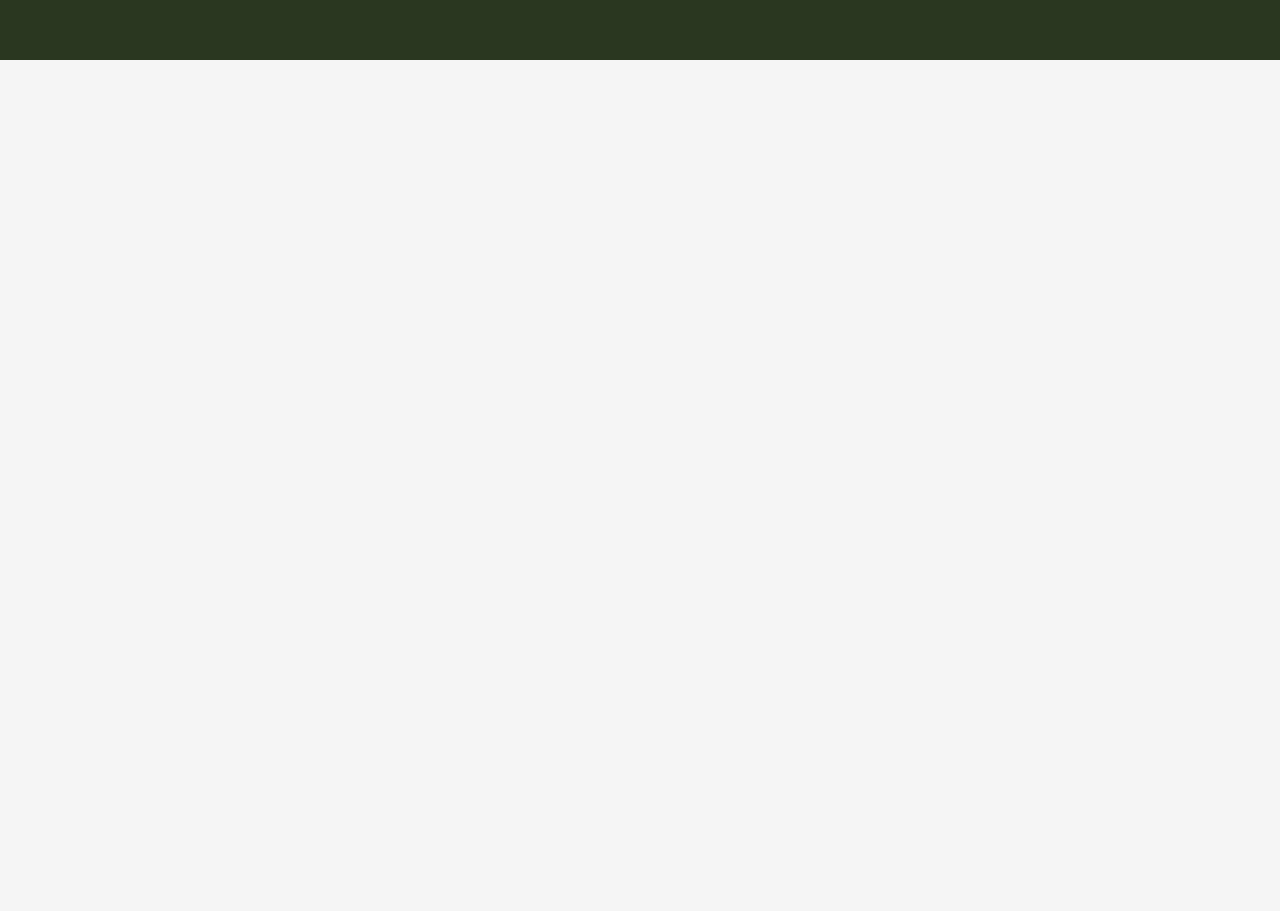
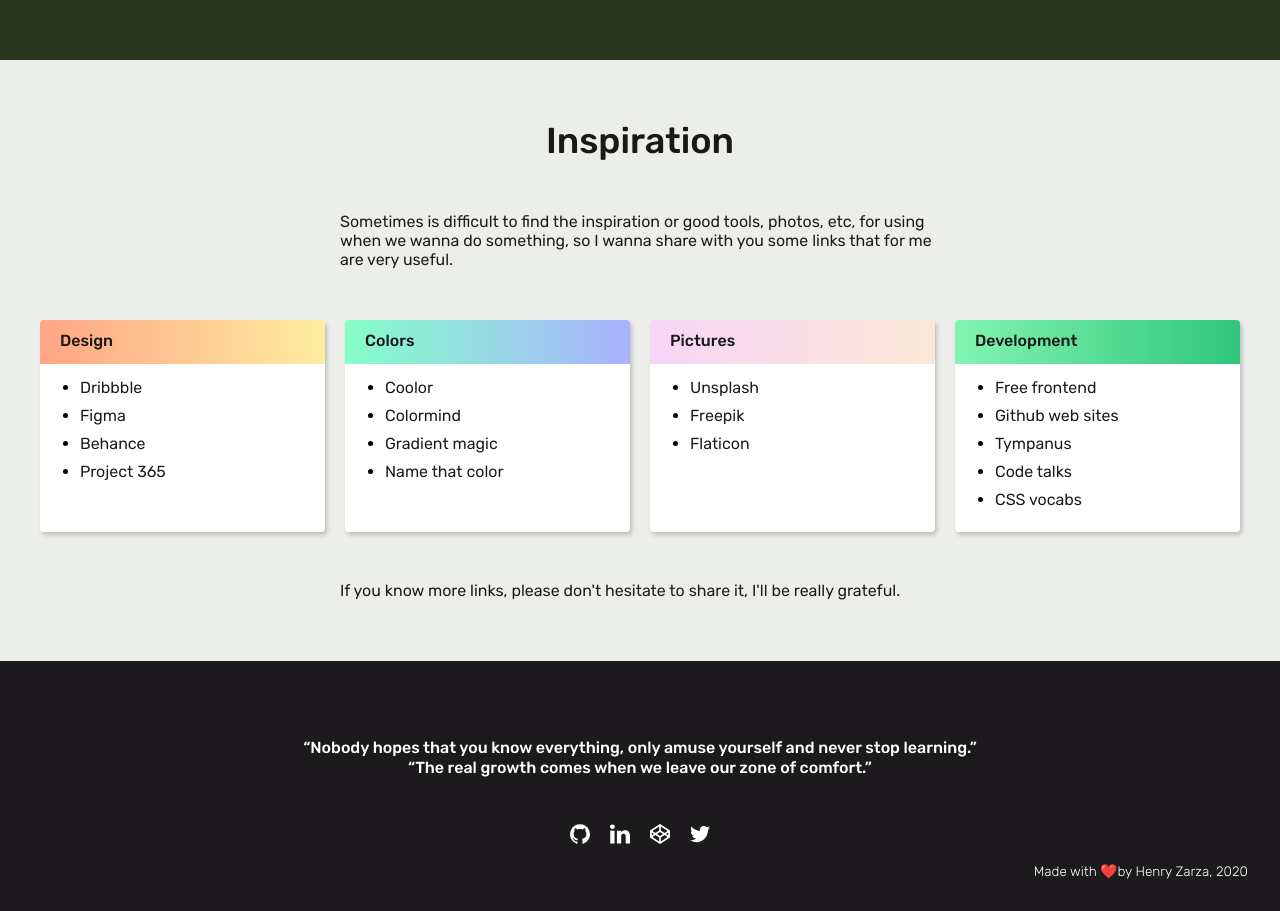
Before and after one commit to henryzarza/personal-page, a React (Create React App) app: page / in a window 1280 px wide. Shown: the part 3940-4851 px from the top of the page. Before the commit the page ends 4000 px from the top, so only its background shows below. Built offline with nearby package versions, Linux system fonts and the light colour scheme; no server answers.

Commit message:
Footer component

```diff
--- a/src/App.js
+++ b/src/App.js
@@ -7,6 +7,8 @@
 import WhatICanDo from './sections/WhatICanDo';
 import Projects from './sections/Projects';
 import Challenges from './sections/Challenges';
+import Inspiration from './sections/Inspiration';
+import Footer from './sections/Footer';
 import { LANGUAGES } from './constants';
 
 function App() {
@@ -27,6 +29,8 @@
         <WhatICanDo />
         <Projects />
         <Challenges />
+        <Inspiration />
+        <Footer />
       </main>
     </>
   );
--- a/src/components/SocialLinks/index.js
+++ b/src/components/SocialLinks/index.js
@@ -1,4 +1,5 @@
 import React from 'react';
+import { string } from 'prop-types';
 
 import { ReactComponent as Github } from '../../assets/github-logo.svg';
 import { ReactComponent as LinkedIn } from '../../assets/linkedin.svg';
@@ -6,9 +7,9 @@
 import { ReactComponent as Twitter } from '../../assets/twitter.svg';
 import styles from './styles.module.css';
 
-function SocialLinks() {
+function SocialLinks({ classNameContainer }) {
   return (
-    <div className={styles.container}>
+    <div className={`${styles.container} ${classNameContainer}`}>
       <a className={styles.link} href='https://github.com/henryzarza' target='blank' rel='author'>
         <Github aria-label='Github' />
       </a>
@@ -30,4 +31,8 @@
   );
 }
 
+SocialLinks.propTypes = {
+  classNameContainer: string
+};
+
 export default SocialLinks;
--- /dev/null
+++ b/src/sections/Footer/index.js
@@ -0,0 +1,26 @@
+import React from 'react';
+import i18next from 'i18next';
+
+import SocialLinks from '../../components/SocialLinks';
+import styles from './styles.module.css';
+
+function Footer() {
+  return (
+    <footer className={styles.footer}>
+      <header className={`text-center ${styles.header}`}>
+        <h5 className='base-text white fw-medium'>{i18next.t('MAIN:FOOTER_TITLE_1')}</h5>
+        <h5 className='base-text white fw-medium'>{i18next.t('MAIN:FOOTER_TITLE_2')}</h5>
+      </header>
+      <SocialLinks classNameContainer={styles.link} />
+      <small className={`small-text white ${styles['small-text']}`}>
+        {i18next.t('MAIN:MADE_TEXT')}
+        <span className={styles.icon} role='img' aria-label='love'>
+          ❤️
+        </span>
+        {i18next.t('MAIN:MADE_BY')}
+      </small>
+    </footer>
+  );
+}
+
+export default Footer;
--- /dev/null
+++ b/src/sections/Footer/styles.module.css
@@ -0,0 +1,48 @@
+.footer {
+  align-items: center;
+  background-color: var(--thunder);
+  display: flex;
+  flex-direction: column;
+  justify-content: flex-end;
+  min-height: 15.63rem;
+  padding: 2rem;
+}
+
+.header {
+  margin-bottom: 2.85rem;
+  max-width: 43rem;
+  width: 100%;
+}
+
+.small-text {
+  align-self: flex-end;
+}
+
+.icon {
+  margin-left: 0.2rem;
+}
+
+.link {
+  grid-gap: 1.25rem;
+  grid-template-columns: repeat(4, 1.25rem);
+  margin-bottom: 1rem;
+}
+
+.link svg path {
+  fill: var(--white);
+}
+
+.link svg:hover path,
+.link svg:focus path {
+  fill: var(--silver-tree);
+}
+
+@media only screen and (max-width: 40rem) {
+  .footer {
+    padding: 1rem;
+  }
+
+  .header {
+    margin-bottom: 1.5rem;
+  }
+}
```
